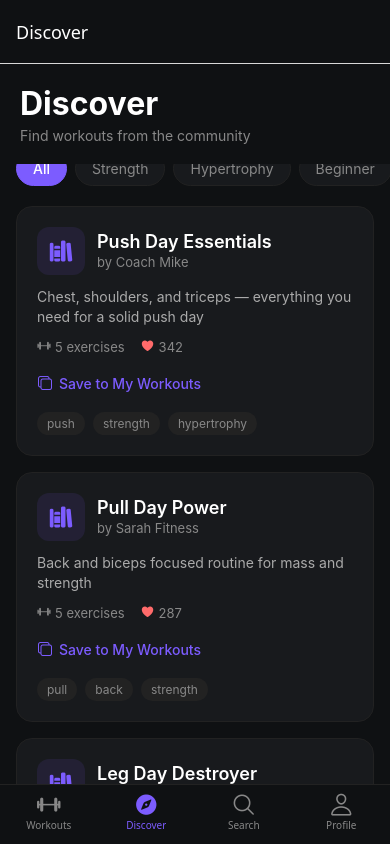
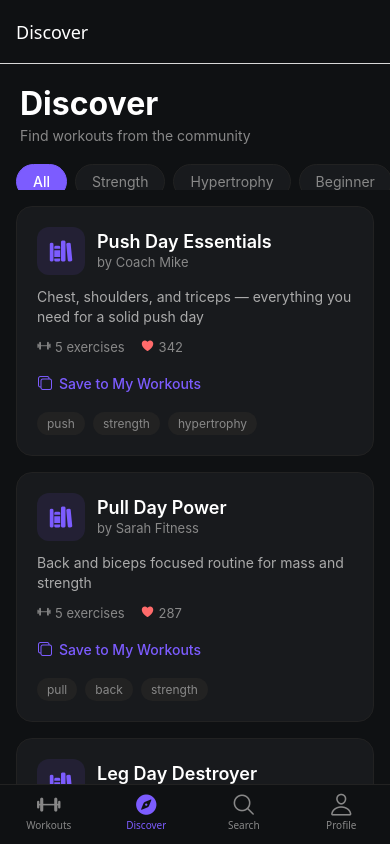
Before and after one commit to jarvisoperatorhq/liftlog, a React Native app: screen /Discover in a window 390 px wide. Built offline with nearby package versions, Linux system fonts and the light colour scheme.

Commit message:
Fix category chip alignment in horizontal ScrollView

```diff
--- a/src/screens/Discover/DiscoverScreen.tsx
+++ b/src/screens/Discover/DiscoverScreen.tsx
@@ -279,7 +279,7 @@ const styles = StyleSheet.create({
     paddingHorizontal: 16,
     paddingBottom: 16,
     flexDirection: 'row',
-    alignItems: 'center',
+    alignItems: 'flex-start',
   },
   categoryChip: {
     paddingHorizontal: 16,
@@ -289,8 +289,7 @@ const styles = StyleSheet.create({
     borderWidth: 1,
     borderColor: '#222',
     marginRight: 8,
-    flexShrink: 0,
-    flexGrow: 0,
+    alignSelf: 'flex-start',
   },
   categoryChipActive: {
     backgroundColor: '#7C5CFF',
```
